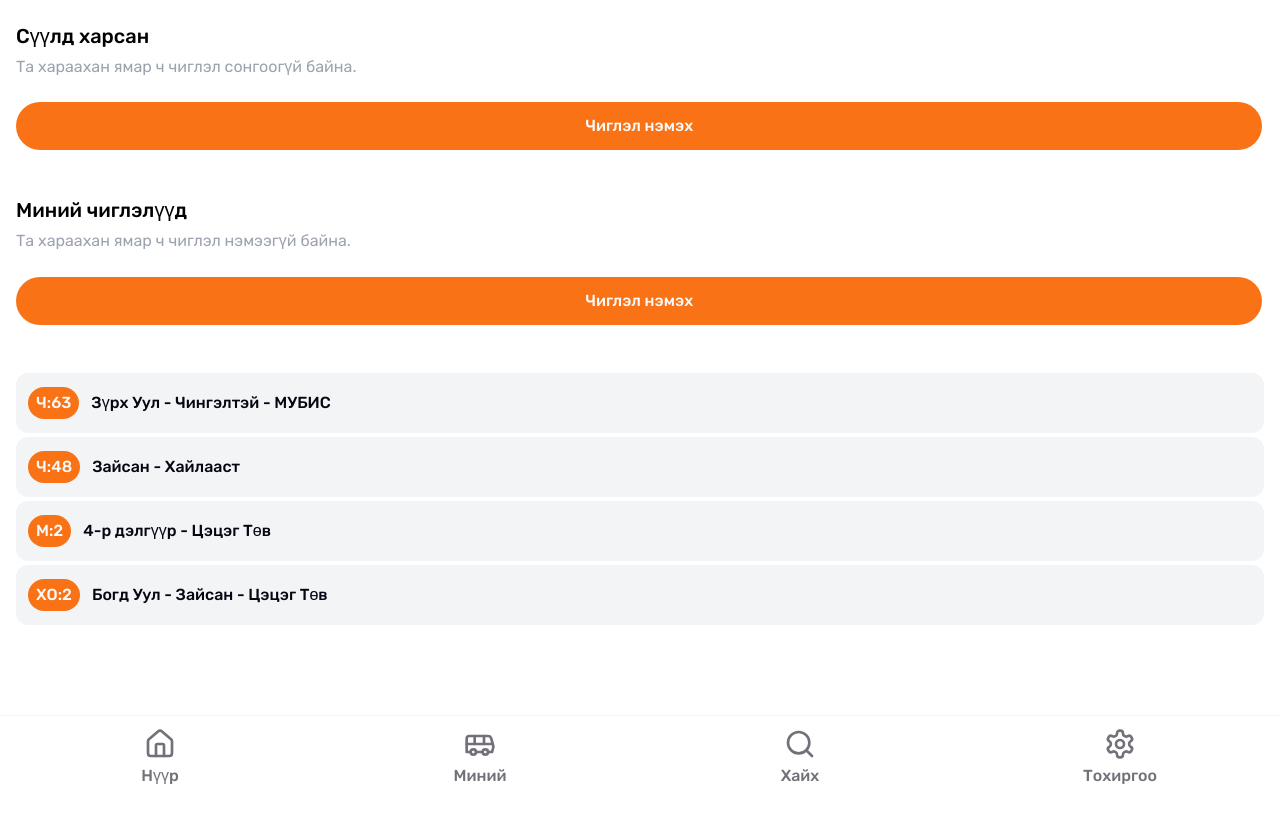
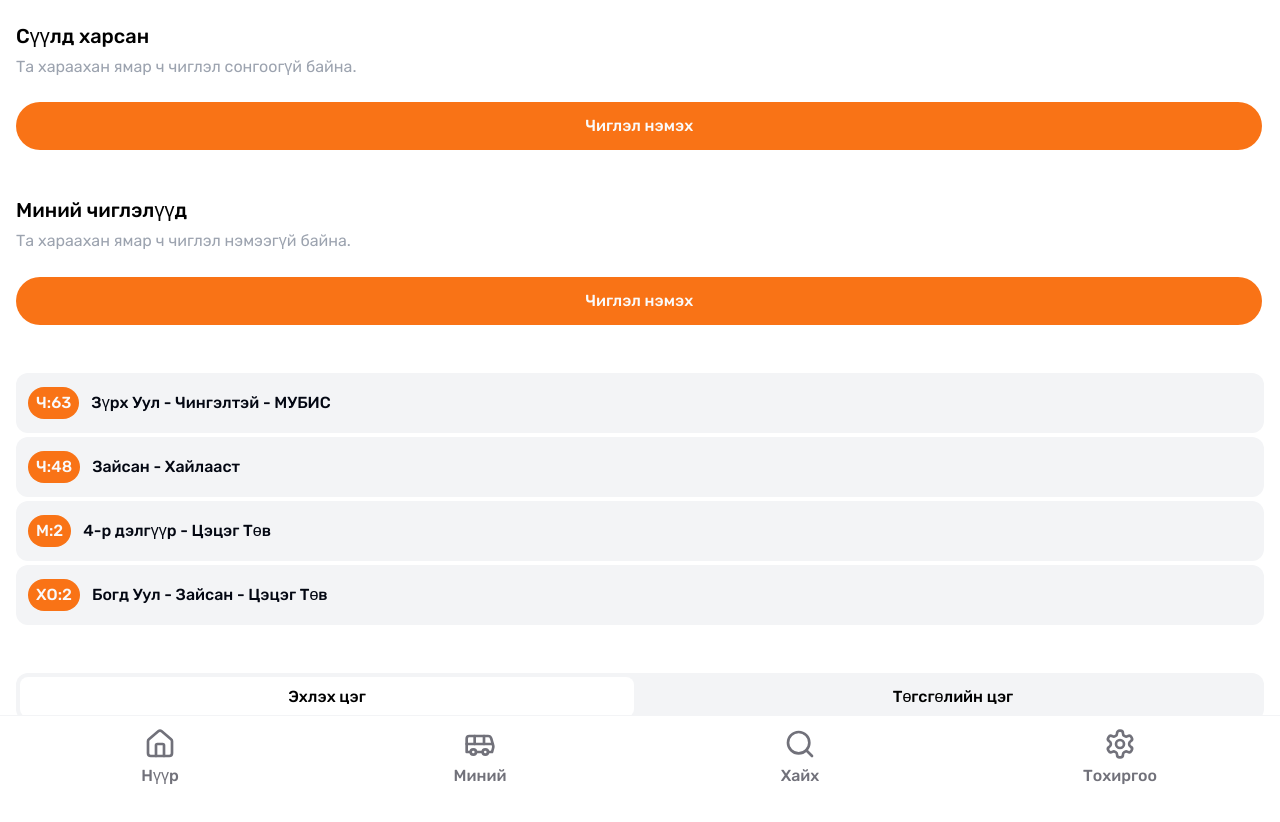
Before and after one commit to galzorigo/smartbus, a React (Create React App) app: page / in a window 1280 px wide. Shown: the top 822 px of the page. Built offline with nearby package versions, Linux system fonts and the light colour scheme.

Commit message:
added a toggle component

```diff
--- a/src/App.js
+++ b/src/App.js
@@ -2,6 +2,7 @@ import React from 'react';
 import Button from './components/Button';
 import NavSingle from './components/NavSingle';
 import Line from './components/Line';
+import Toggle from './components/Toggle';
 
 
 import { Home, Bus, Settings, Search } from 'lucide-react'
@@ -48,6 +49,7 @@ function App() {
         <Line lineCode="ХО:2" line="Богд Уул - Зайсан - Цэцэг Төв" />
       </div>
 
+      <Toggle/>
 
     </div>
   );
--- a/src/components/Toggle.js
+++ b/src/components/Toggle.js
@@ -9,23 +9,21 @@ export default function Toggle() {
   };
 
   return (
-    <div className="flex">
-      <button
-        className={`flex-1 py-2 ${
-          activeIndex === 0 ? 'bg-white' : 'bg-gray-300'
-        }`}
-        onClick={() => handleClick(0)}
-      >
-        Эхлэх цэг
-      </button>
-      <button
-        className={`flex-1 py-2 ${
-          activeIndex === 1 ? 'bg-white' : 'bg-gray-300'
-        }`}
-        onClick={() => handleClick(1)}
-      >
-        Төгсгөлийн цэг
-      </button>
+    <div className="flex p-[4px] bg-gray-100 rounded-[12px] gap-[12px]">
+        <button
+            className={`flex-1 py-2 rounded-[8px] ${
+            activeIndex === 0 ? 'bg-white' : ''}`}
+            onClick={() => handleClick(0)}>
+            <p className='font-medium text-[16px]'>Эхлэх цэг</p>
+        </button>
+
+        <button
+            className={`flex-1 py-2 rounded-[8px] ${
+            activeIndex === 1 ? 'bg-white' : ''}`}
+            onClick={() => handleClick(1)}>
+            <p className='font-medium text-[16px]'>Төгсгөлийн цэг</p>
+        </button>
     </div>
+
   );
 }
```
